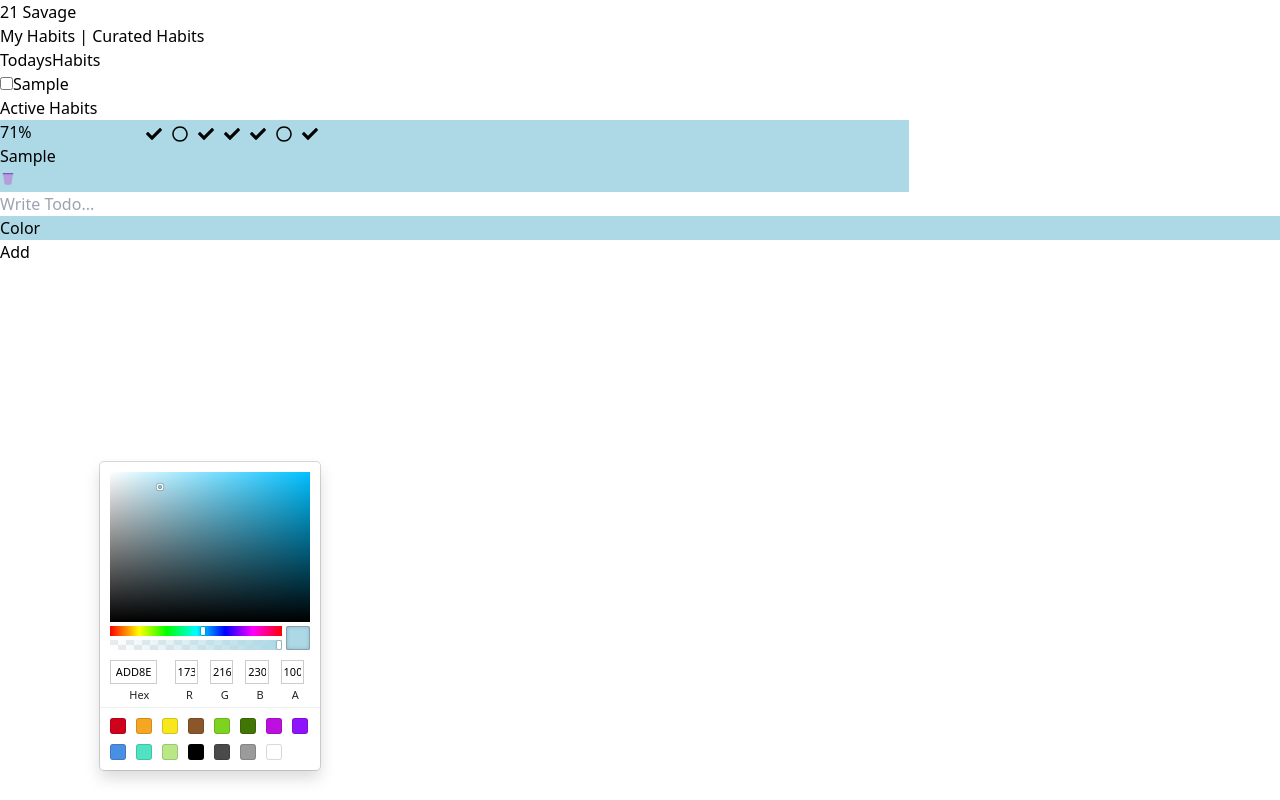
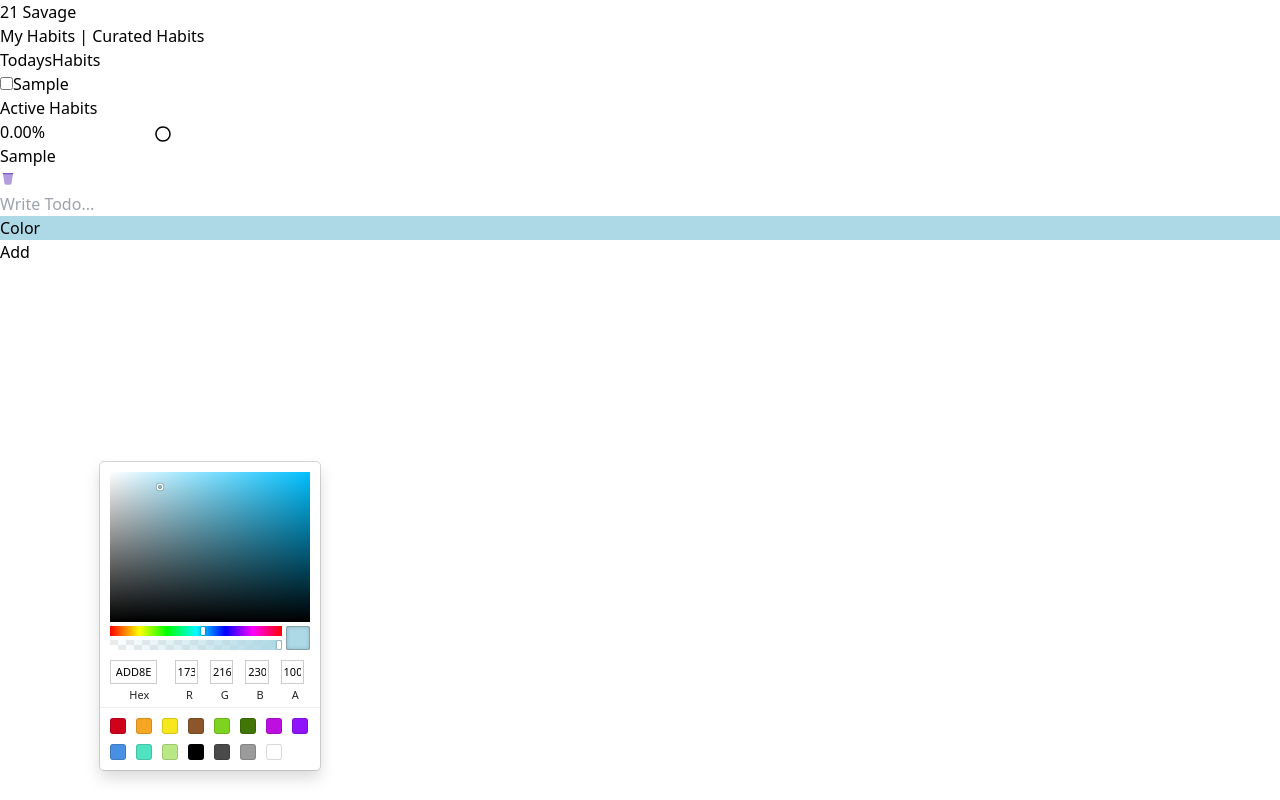
Before and after one commit to himanshuSharma-13/habitTracker, a React (Vite) app: page / in a window 1280 px wide. Both pictures are taken after typing "Sample" into the empty fields and a click on the button "Color". Built offline with nearby package versions, Linux system fonts and the light colour scheme.

Commit message:
UI Changes

```diff
--- a/src/App.jsx
+++ b/src/App.jsx
@@ -15,8 +15,6 @@ function App() {
 
   const updateHabit = (id, habit) => {
     setHabits((prev) => prev.map((prevHabit) => (prevHabit.id === id ? habit : prevHabit )))
-
-
   }
 
   const deleteHabit = (id) => {
--- a/src/components/ActiveHabits.jsx
+++ b/src/components/ActiveHabits.jsx
@@ -5,33 +5,55 @@ import { FaCheck, FaRegCircle } from "react-icons/fa";
 import { FcEmptyTrash } from "react-icons/fc";
 
 function ActiveHabits() {
-  const { habits,deleteHabit } = useHabit();
-  const arr = [true, false, true, 1, 1, 0, 1];
+  const { habits, deleteHabit } = useHabit();
+
+  const currentDate = new Date();
+  const numberOfDays = 7; // You can adjust the number of days as needed
+
+  const dateArray = Array.from({ length: numberOfDays }, (_, index) => {
+    const newDate = new Date(currentDate);
+    newDate.setDate(currentDate.getDate() - index);
+    return newDate.toISOString().split('T')[0];
+  });
+
+  // console.log(dateArray);
+
+
+  const arr = [0, 0, 0, 1, 1, 1, 1];
   const handleDelete = (habitId) => {
     deleteHabit(habitId);
   };
-  // Calculate the percentage completion based on the 'arr'
-  const percentage = Math.round((arr.filter((el) => el).length / arr.length) * 100);
 
   return (
     <div className="p-4">
       <h1 className="m-2">Active Habits</h1>
-      {habits.map((habitItem, index) => (
-        <div key={index} className="max-w-sm p-6 bg-white border border-gray-200 rounded-lg shadow dark:bg-gray-800 dark:border-gray-700 mb-4" style={{ background: `linear-gradient(to right, ${habitItem.cardColour} ${percentage}%, white ${percentage}%)` }}>
-          <p style={{ display: "inline", marginRight: "110px" }}>{percentage}% </p>
-          {arr.map((item, i) => (
-            <span key={i} style={{ display: "inline", marginRight: "10px" }}>
-              {item ? <FaCheck style={{ display: "inline" }} /> : <FaRegCircle style={{ display: "inline" }} />}
-            </span>
-          ))}
+      {habits.map((habitItem, index) => {
+        const daysDifference = Math.floor((currentDate - new Date(habitItem.startDate)) / (24 * 60 * 60 * 1000));
+        const completedPercentage = daysDifference === 0 ? 0 : (habitItem.completedDates.size / daysDifference) * 100;
+
+        return (
+          <div
+            key={index}
+            className="max-w-sm p-6 bg-white border border-gray-200 rounded-lg shadow dark:bg-gray-800 dark:border-gray-700 mb-4"
+            style={{ background: `linear-gradient(to right, ${habitItem.cardColour} ${completedPercentage}%, white ${completedPercentage}%)` }}
+          >
+            <p style={{ display: "inline", marginRight: "110px" }}>{completedPercentage.toFixed(2)}%</p>
+            {habitItem.completedDates.has(currentDate.toISOString().split('T')[0]) ? (
+              <FaCheck style={{ display: "inline", marginRight: "10px" }} />
+            ) : (
+              <FaRegCircle style={{ display: "inline", marginRight: "10px" }} />
+            )}
+            <div className="flex items-center">
               <h5 className="m-2 text-2xl font-200 tracking-tight text-gray-900 dark:text-white">
                 {habitItem.name}
               </h5>
-          <button onClick={() => handleDelete(habitItem.id)}>
+              <button onClick={() => deleteHabit(habitItem.id)}>
                 <FcEmptyTrash />
               </button>
             </div>
-      ))}
+          </div>
+        );
+      })}
       <div>
         <HabitForm />
       </div>
--- a/src/components/HabitForm.jsx
+++ b/src/components/HabitForm.jsx
@@ -26,8 +26,8 @@ function HabitForm() {
 
         if (!habitName) return
 
-        addHabit({ name: habitName, completed: false,cardColour: color})
-        setHabitName("")
+        addHabit({ name: habitName, completed: false,cardColour: color,completedDates: new Set(),streak: 0,startDate: new Date()})
+        setHabitName("");
     }
 
     return (
--- a/src/components/TodaysHabits.jsx
+++ b/src/components/TodaysHabits.jsx
@@ -2,15 +2,38 @@ import React from 'react';
 import { useHabit } from "../contexts/HabitContext";
 
 function TodaysHabits() {
-  const { habits } = useHabit();
+  const { habits, updateHabit } = useHabit();
+
+  const handleCheckboxChange = (habitId) => {
+    const updatedHabits = [...habits];
+
+    const updatedHabit = { ...updatedHabits.find(habit => habit.id === habitId) };
+
+    const currentDate = new Date().toISOString().split('T')[0];
+
+    if (updatedHabit.completedDates.has(currentDate)) {
+      updatedHabit.completedDates.delete(currentDate);
+    } else {
+      updatedHabit.completedDates.add(currentDate);
+    }
+
+    // Update the habit in the context
+    updateHabit(habitId, updatedHabit);
+  };
 
   return (
     <div className="m-4">
       <h1>TodaysHabits</h1>
       <ul>
-        {habits.map((habit, index) => (
-          <li key={index}>
-            <input type="checkbox" name="" id="" />
+        {habits.map((habit) => (
+          <li key={habit.id}>
+            <input
+              type="checkbox"
+              name={habit.name}
+              id={habit.id}
+              checked={habit.completedDates.has(new Date().toISOString().split('T')[0])}
+              onChange={() => handleCheckboxChange(habit.id)}
+            />
             {habit.name}
           </li>
         ))}
--- a/src/contexts/HabitContext.js
+++ b/src/contexts/HabitContext.js
@@ -5,9 +5,11 @@ export const HabitContext = createContext({
     {
       id: 1,
       name: "Todo msg",
-      firstDate: new Date(),
-      lastDate: new Date(),
+      completed: false,
       streak: 0,
+      cardColour: "",
+      completedDates: new Set(),
+      startDate: new Date(),
     },
   ],
   addHabit: (habit) => {},
```
Lines whose indentation alone changed are shown as unchanged.
